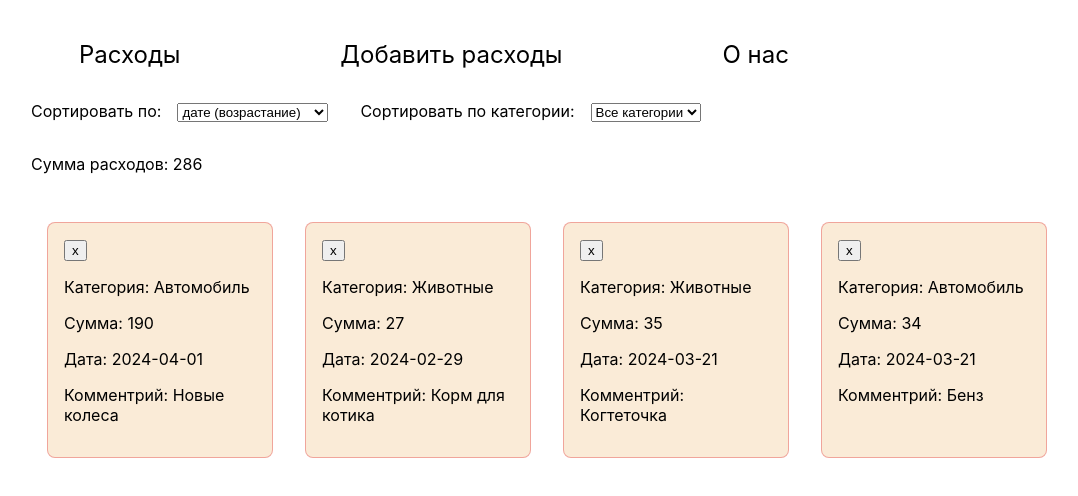
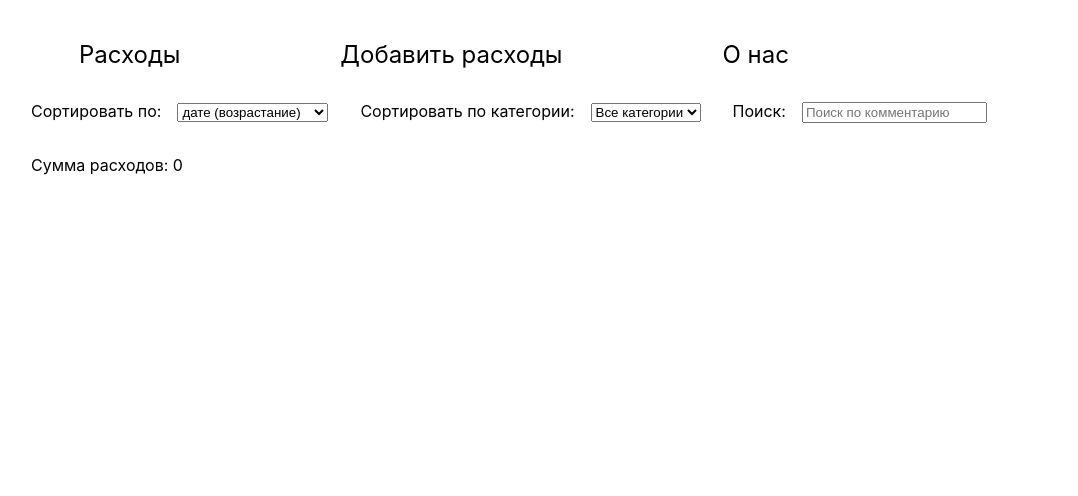
Before and after one commit to kravchenkomarie/my-books, a React (Create React App) app: page / in a window 1280 px wide. Shown: the top 496 px of the page, without its empty margins (1-1079 px from the left). Built offline with nearby package versions, Linux system fonts and the light colour scheme; data requests are answered from the project's data file.

Commit message:
add serch by comment

```diff
--- a/db.json
+++ b/db.json
@@ -1,38 +1,5 @@
 {
-  "expenses": [
-    {
-      "id": "99a0",
-      "price": "190",
-      "date": "2024-04-01",
-      "categoryId": 1712605694971,
-      "categoryName": "Автомобиль",
-      "comment": "Новые колеса"
-    },
-    {
-      "id": "4620",
-      "price": "27",
-      "date": "2024-02-29",
-      "categoryId": 1712605808298,
-      "categoryName": "Животные",
-      "comment": "Корм для котика"
-    },
-    {
-      "id": "bd62",
-      "price": "35",
-      "date": "2024-03-21",
-      "categoryId": 1712605818205,
-      "categoryName": "Животные",
-      "comment": "Когтеточка"
-    },
-    {
-      "id": "7d90",
-      "price": "34",
-      "date": "2024-03-21",
-      "categoryId": 1712605829004,
-      "categoryName": "Автомобиль",
-      "comment": "Бенз"
-    }
-  ],
+  "expenses": [],
   "category": [
     {
       "id": "1",
--- a/src/components/Expenses/Expenses.js
+++ b/src/components/Expenses/Expenses.js
@@ -12,6 +12,7 @@ export default function Expences() {
   const [selectedSortOption, setSelectedSortOption] = useState('date');
   const [selectedCategorySortOption, setSelectedCategorySortOption] =
     useState('default');
+  const [searchByComm, setSearchByComm] = useState('');
 
   const sortExpenses = (sortOption, expensesArray) => {
     let sortedExpenses = [...expensesArray];
@@ -38,6 +39,13 @@ export default function Expences() {
       .catch((error) => {
         console.error(error);
       });
+  };
+
+  const handleSearch = () => {
+    const filteredExpenses = expenses.filter((el) =>
+      el.comment.toLowerCase().includes(searchByComm.toLowerCase())
+    );
+    setSortedExpenses(sortExpenses(selectedSortOption, filteredExpenses));
   };
 
   useEffect(() => {
@@ -117,6 +125,18 @@ export default function Expences() {
             ))}
           </select>
         </div>
+        <div className={styles.search}>
+          Поиск:
+          <input
+            type='text'
+            placeholder='Поиск по комментарию'
+            value={searchByComm}
+            onChange={(e) => {
+              setSearchByComm(e.target.value);
+              handleSearch();
+            }}
+          />
+        </div>
       </div>
 
       <div className={styles.sum}>Сумма расходов: {sumExpenses}</div>
--- a/src/components/Expenses/styles.module.scss
+++ b/src/components/Expenses/styles.module.scss
@@ -29,10 +29,19 @@
 }
 
 .sortByOptions select,
-.sortByCategory select {
+.sortByCategory select,
+.search input {
   margin-left: 1rem;
 }
 
 .sum {
   margin: 2rem 0;
 }
+
+.search {
+  margin-left: 2rem;
+}
+
+input {
+  min-width: 9rem;
+}
--- a/src/components/Modals/AddExpensesModal.js
+++ b/src/components/Modals/AddExpensesModal.js
@@ -10,8 +10,17 @@ export default function AddExpensesModal({
   const [date, setDate] = useState('');
   const [comment, setComment] = useState('');
 
+  const formatDate = (inputDate) => {
+    const dateObj = new Date(inputDate);
+    const day = dateObj.getDate().toString().padStart(2, '0');
+    const month = (dateObj.getMonth() + 1).toString().padStart(2, '0');
+    const year = dateObj.getFullYear();
+    return `${day}.${month}.${year}`;
+  };
+
   const handleAddExpense = () => {
-    addExpense(sum, date, comment, selectedCategoryName, setComment);
+    const formattedDate = formatDate(date);
+    addExpense(sum, formattedDate, comment, selectedCategoryName, setComment);
     openExpensesModal();
   };
 
```
